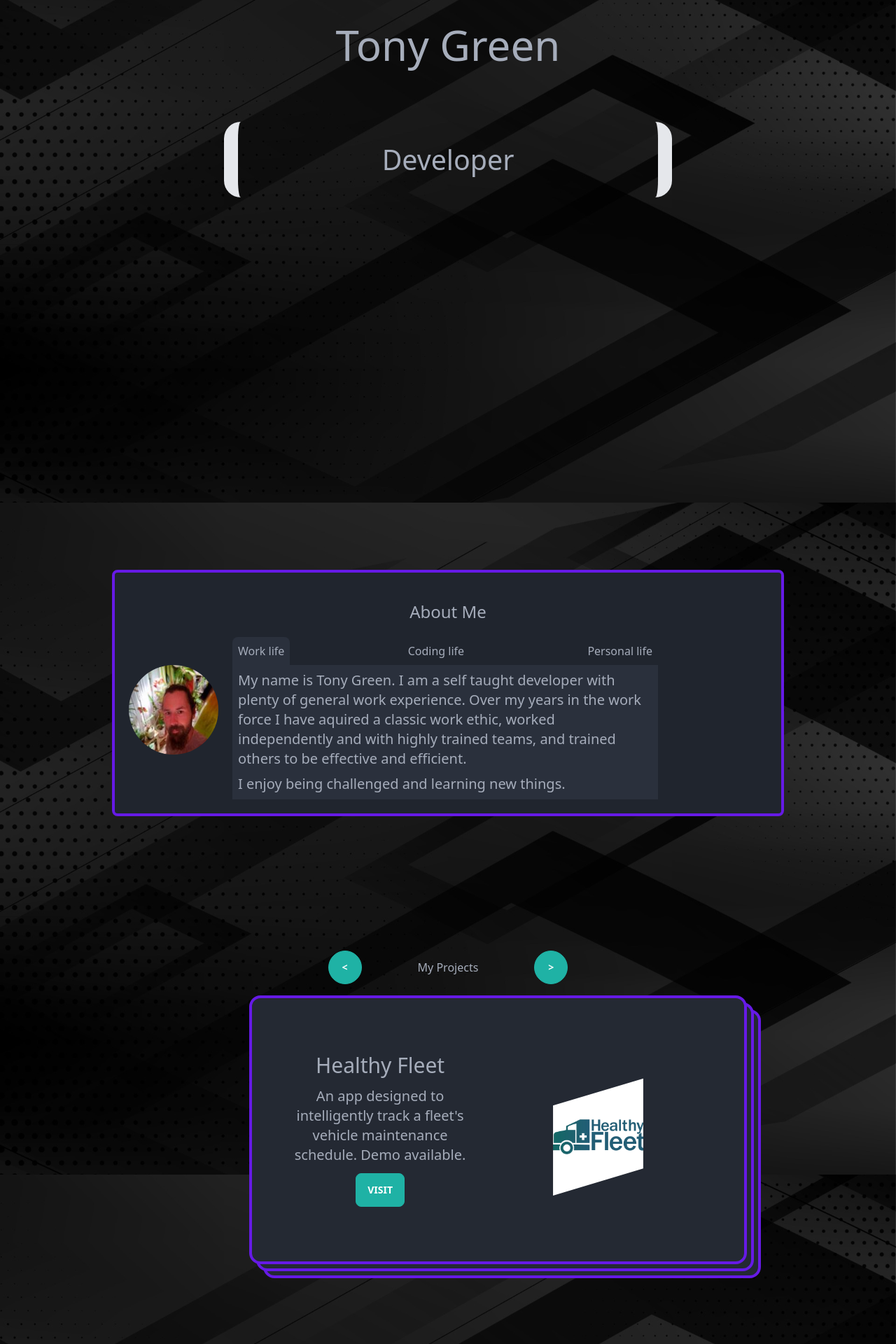
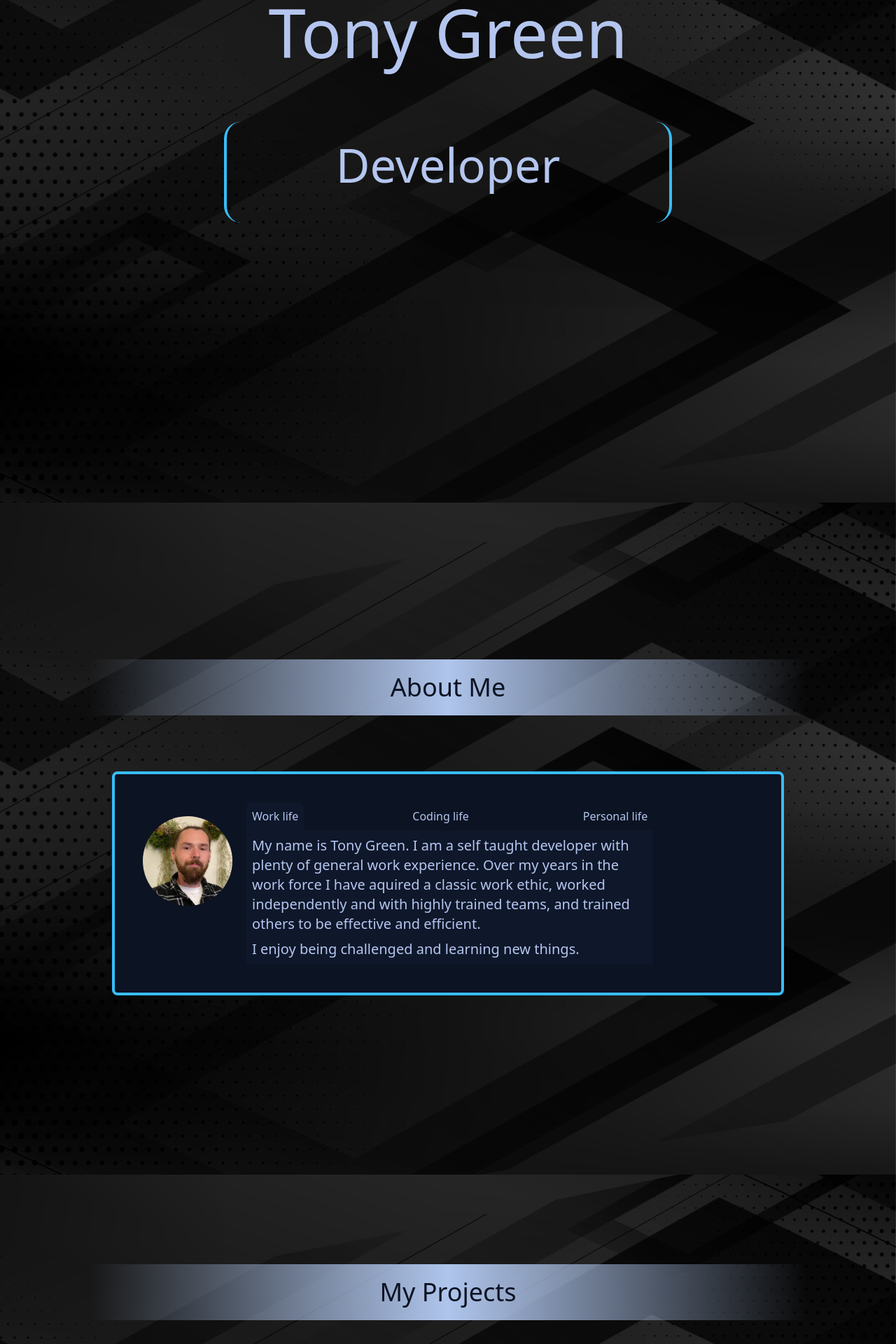
Before and after one commit to treading0light/portfolio, a Nuxt app: page / in a window 1280 px wide. Shown: the part 242-2162 px from the top of the page at 70% size. Built offline with nearby package versions, Linux system fonts and the light colour scheme.

Commit message:
redesigned most components, broke code down further into components.

```diff
--- a/app.vue
+++ b/app.vue
@@ -1,5 +1,5 @@
 <template>
-  <div data-theme="dark" id="main">
+  <div data-theme="night" id="main">
     <Head>
       <Meta name="og:image" content="/images/og-image.PNG" />
       <Meta name="og:image:type" content="image/PNG" />
--- a/components/AnimateText.vue
+++ b/components/AnimateText.vue
@@ -1,9 +1,9 @@
 <template>
-	<div class="w-1/2 sm:mx-auto relative border-x-8 md:border-x-[20px] rounded-3xl overflow-hidden
+	<div class="w-1/2 sm:mx-auto relative border-x-4 border-primary rounded-3xl overflow-hidden
 
-	text-sm
-	md:text-xl
-	lg:text-3xl
+	text-lg
+	md:text-2xl
+	lg:text-5xl
 	">
 
 		<p v-for="word in row1Words" :key="word" :id="word"
@@ -27,7 +27,7 @@
 	//
 
 	const row1Words = [
-		'Web Developer',
+	'Web Developer',
     'Database Architect',
     'Cool Guy',
     'Team Member',
@@ -72,10 +72,6 @@
 
 			el.style.fontSize = '150%'
 
-			console.log('after ' + offsetBottom(el))
-
-
-
 		} else { // if not last, animate in new element
 
 			slideIn(el, count)
@@ -105,24 +101,20 @@
 		// even=animate from bottom, odd=top
 		if (isEven(index)) {
 
-			// set initial position, make visible, then move
-			// to end position
+			// set initial position, make visible
 			el.style.bottom = '-' + h.toString() + 'px'
 			el.style.visibility = 'visible'
 
 			// move to end position
 			el.style.transform = 'translateY(-' + distance + 'px)'
 
+
+
 		} else {
 
 			el.style.top = '-' + h.toString() + 'px'
 			el.style.visibility = 'visible'
 
-			// if element is to grow after slide in,
-			// different end position is needed to be center
-			if(grows === true) {
-				distance -= percent(distance, 25)
-			}
 			el.style.transform = 'translateY(' + distance + 'px)'
 
 		}
--- /dev/null
+++ b/components/Bio.vue
@@ -0,0 +1,87 @@
+<template>
+	<div class="w-9/12 flex bg-base-300 rounded-lg border-4 border-primary items-center
+	flex-col p-5 gap-5
+	sm:flex-row sm:p-10">
+
+			<img class="mask mask-circle w-32 sm:self-start" src="/images/tony.jpg">
+
+			<div class="flex flex-col w-full md:w-2/3">
+
+				<div class="w-full flex flex-row justify-between text-center">
+					<p v-for="obj in textOptions" @click="makeActive(obj.id)" :id="obj.id" class="about-tab p-2 rounded-t-lg hover:cursor-pointer">{{ obj.title }}</p>
+				</div>
+
+				<div class="bg-base-100 p-2 flex flex-col gap-2">
+					<p class="lg:text-xl" v-for="line in text">{{ line }}</p>
+				</div>
+
+			</div>
+		</div>
+</template>
+
+<script setup>
+	// text to display
+	const text = ref(null)
+
+	const textOptions = [
+
+		{
+			id: "work-life",
+			title: "Work life",
+			bodyArray: [
+				"My name is Tony Green. I am a self taught developer with plenty of general work experience. Over my years in the work force I have aquired a classic work ethic, worked independently and with highly trained teams, and trained others to be effective and efficient.",
+				"I enjoy being challenged and learning new things."
+			]
+		},
+
+		{
+			id: "coding-life",
+			title: "Coding life",
+			bodyArray: [
+				"I began my coding journey with 'Python Crash Course' by Eric Matthes. Once I finished the book I signed up for a web developer course where I learned Html, CSS, PHP, and Javascript.",
+				"While working through all these steps I had been building projects. From CLI games with python, to web pages with vanilla JS and PHP, to web apps using frameworks like Laravel and Vue/Nuxt.",
+				"Today I continue to expand my coding skillset with new projects and plenty of research."
+			]
+		},
+
+		{
+			id: "personal-life",
+			title: "Personal life",
+			bodyArray: [
+				"I am a Washington born, husband and father of two.",
+				"I highly value my time with family and friends. Good conversation is worth it's weight in gold.",
+				"I seek challenges in sports like skydiving and martial arts."
+			]
+		}
+	]
+
+	//
+	// Utilities
+	//
+
+	const selectDialog = (id) => {
+		const selection = textOptions.filter(obj => obj.id === id)
+
+		text.value = selection[0].bodyArray
+	}
+
+	const makeActive = (id) => {
+		// remove backgrounds from all
+		let tabs = Array.from(document.querySelectorAll('.about-tab'))
+
+		for (let tab of tabs) {
+			tab.classList.remove('bg-base-100')
+		}
+
+		// add background for active
+		const el = document.getElementById(id)
+		el.classList.add('bg-base-100')
+
+		selectDialog(id)
+
+	}
+
+	onMounted(() => {
+		makeActive("work-life")
+	})
+</script>
--- a/components/GoodNav.vue
+++ b/components/GoodNav.vue
@@ -1,29 +1,30 @@
 <template>
     <div>
 
-        <div id="topNav" class="fixed top-5 w-full flex justify-center gap-40 pointer-events-none"
+        <div id="topNav" class="fixed top-5 w-full flex justify-center gap-10 sm:gap-40 pointer-events-none"
         style="z-index: 15;">
 
             <img @click="openTab('https://github.com/treading0light')"
-             class="w-6 pointer-events-auto hover:cursor-pointer bg-white"
+             class="w-6 lg:w-10 pointer-events-auto hover:cursor-pointer bg-white"
              src="/images/github.png">
 
             <img @click="openTab('https://twitter.com/tony0green')"
-            class="w-6 pointer-events-auto hover:cursor-pointer"
+            class="w-6 lg:w-10 pointer-events-auto hover:cursor-pointer"
             src="/images/twitter.png">
 
             <img @click="openTab('https://www.linkedin.com/in/tony-green-b661b489/')"
-            class="w-6 pointer-events-auto hover:cursor-pointer"
+            class="w-6 lg:w-10 pointer-events-auto hover:cursor-pointer"
             src="/images/linkedin.png">
 
         </div>
 
         <div id="sideNav" class="fixed w-10 sm:w-20 min-h-screen flex flex-col justify-center items-center text-base-content whitespace-nowrap
         text-3xl gap-28
+        md:text-5xl md:gap-52
 
         ">
 
-            <h3 @click="scrollTo('stack')" class="-rotate-90 hover:cursor-pointer">Projects</h3>
+            <h3 @click="scrollTo('projects')" class="-rotate-90 hover:cursor-pointer">Projects</h3>
             <h3 @click="scrollTo('about')" class="-rotate-90 hover:cursor-pointer">About Me</h3>
         </div>
 
@@ -51,7 +52,7 @@
     }
 
     const scrollTo = (id) => {
-        const pos = document.getElementById(id).offsetTop - 150
+        const pos = document.getElementById(id).offsetTop - 75
         console.log(pos)
         window.scroll({
             top: pos,
--- a/components/MyFooter.vue
+++ b/components/MyFooter.vue
@@ -8,7 +8,7 @@
 	  <a href="https://www.vecteezy.com/free-vector/dark">Dark Vectors by Vecteezy</a>
 
 	  <div class="grid-flow-col gap-4 md:place-self-center md:justify-self-end">
-	    <a><svg xmlns="http://www.w3.org/2000/svg" width="24" height="24" viewBox="0 0 24 24" class="fill-current"><path d="M24 4.557c-.883.392-1.832.656-2.828.775 1.017-.609 1.798-1.574 2.165-2.724-.951.564-2.005.974-3.127 1.195-.897-.957-2.178-1.555-3.594-1.555-3.179 0-5.515 2.966-4.797 6.045-4.091-.205-7.719-2.165-10.148-5.144-1.29 2.213-.669 5.108 1.523 6.574-.806-.026-1.566-.247-2.229-.616-.054 2.281 1.581 4.415 3.949 4.89-.693.188-1.452.232-2.224.084.626 1.956 2.444 3.379 4.6 3.419-2.07 1.623-4.678 2.348-7.29 2.04 2.179 1.397 4.768 2.212 7.548 2.212 9.142 0 14.307-7.721 13.995-14.646.962-.695 1.797-1.562 2.457-2.549z"></path></svg>
+	    <a @click="openTab('https://twitter.com/tony0green')"><svg xmlns="http://www.w3.org/2000/svg" width="24" height="24" viewBox="0 0 24 24" class="fill-current"><path d="M24 4.557c-.883.392-1.832.656-2.828.775 1.017-.609 1.798-1.574 2.165-2.724-.951.564-2.005.974-3.127 1.195-.897-.957-2.178-1.555-3.594-1.555-3.179 0-5.515 2.966-4.797 6.045-4.091-.205-7.719-2.165-10.148-5.144-1.29 2.213-.669 5.108 1.523 6.574-.806-.026-1.566-.247-2.229-.616-.054 2.281 1.581 4.415 3.949 4.89-.693.188-1.452.232-2.224.084.626 1.956 2.444 3.379 4.6 3.419-2.07 1.623-4.678 2.348-7.29 2.04 2.179 1.397 4.768 2.212 7.548 2.212 9.142 0 14.307-7.721 13.995-14.646.962-.695 1.797-1.562 2.457-2.549z"></path></svg>
 	    </a>
 	    <a><svg xmlns="http://www.w3.org/2000/svg" width="24" height="24" viewBox="0 0 24 24" class="fill-current"><path d="M19.615 3.184c-3.604-.246-11.631-.245-15.23 0-3.897.266-4.356 2.62-4.385 8.816.029 6.185.484 8.549 4.385 8.816 3.6.245 11.626.246 15.23 0 3.897-.266 4.356-2.62 4.385-8.816-.029-6.185-.484-8.549-4.385-8.816zm-10.615 12.816v-8l8 3.993-8 4.007z"></path></svg></a>
 	    <a><svg xmlns="http://www.w3.org/2000/svg" width="24" height="24" viewBox="0 0 24 24" class="fill-current"><path d="M9 8h-3v4h3v12h5v-12h3.642l.358-4h-4v-1.667c0-.955.192-1.333 1.115-1.333h2.885v-5h-3.808c-3.596 0-5.192 1.583-5.192 4.615v3.385z"></path></svg></a>
@@ -16,6 +16,9 @@
 	</footer>
 </template>
 
-<script>
+<script setup>
+    const openTab = (url) => {
+    window.open(url, "_blank")
+}
 
 </script>
--- a/components/Projects.vue
+++ b/components/Projects.vue
@@ -1,11 +1,5 @@
 <template>
-	<div id="stack" class="w-2/3 min-h-screen relative">
-
-		<div style="z-index: 11;" class="absolute text-xl -top-16 left-auto flex w-full justify-center items-center gap-5 md:gap-20">
-			<p @click="flip('back')" class="btn btn-circle btn-accent">&lt</p>
-			<h1 class="whitespace-nowrap text-sm sm:text-base">My Projects</h1>
-			<p @click="flip('forward')" class="btn btn-circle btn-accent"> > </p>
-		</div>
+	<div id="stack" class="w-2/3 min-h-screen relative mr-[10%]">
 
 		<div v-for="project in projects"
 		class="flip-card card text-center absolute p-1 sm:p-10 bg-base-200 border-4 border-primary h-96 w-10/12
@@ -15,7 +9,7 @@
 				<p class="text-sm lg:text-xl">{{ project.description }}</p>
 
 				<div v-if="project.link != '' " class="card-action justify-end">
-					<a class="btn btn-accent " :href="project.link">Visit</a>
+					<a class="btn btn-secondary " :href="project.link">Visit</a>
 				</div>
 
 			</div>
@@ -76,6 +70,11 @@
 
 	}
 
+	defineExpose({
+        // must expose methods to be called by parent
+        flip
+    })
+
 	onMounted(() => {
 		// get array of card elements
 		cards.value = Array.from(document.querySelectorAll('.flip-card'))
--- a/components/Section-1.vue
+++ b/components/Section-1.vue
@@ -1,10 +1,9 @@
 <template>
 	<div class="w-full flex flex-col gap-10 lg:gap-20 h-screen items-center justify-center">
 
-		<div id="content" class="w-1/2 text-base-content text-center"
-        >
+		<div id="content" class="w-1/2 text-base-content text-center">
 
-	        <h1 class="m-auto text-2xl md:text-4xl lg:text-6xl">Tony Green</h1>
+	        <h1 class="m-auto text-4xl md:text-6xl lg:text-8xl">Tony Green</h1>
         </div>
 
         <AnimateText />
--- a/components/Section-2.vue
+++ b/components/Section-2.vue
@@ -1,94 +1,14 @@
 <template>
-	<div id="about" class="w-9/12 bg-base-300 rounded-lg border-4 border-primary">
+	<div id="about" class="w-full flex flex-col items-center justify-center">
 
-		<h1 class="w-full text-center text-2xl mt-10">About Me</h1>
+		<TitleBanner title="About Me" />
 
-		<div class="flex flex-col sm:flex-row p-5 gap-5 items-center">
+		<Bio />
 
-			<img class="mask mask-circle w-32 h-52 sm:self-start" src="/images/tony.jpg">
 
-			<div class="flex flex-col w-full md:w-2/3">
-
-				<div class="w-full flex flex-row justify-between text-center">
-					<p v-for="obj in textOptions" @click="makeActive(obj.id)" :id="obj.id" class="about-tab p-2 rounded-t-lg hover:cursor-pointer">{{ obj.title }}</p>
-				</div>
-
-				<div class="bg-base-100 p-2 flex flex-col gap-2">
-					<p class="lg:text-xl" v-for="line in text">{{ line }}</p>
-				</div>
-
-			</div>
-		</div>
 	</div>
 </template>
 
 <script setup>
 
-	// text to display
-	const text = ref(null)
-
-	const textOptions = [
-
-		{
-			id: "work-life",
-			title: "Work life",
-			bodyArray: [
-				"My name is Tony Green. I am a self taught developer with plenty of general work experience. Over my years in the work force I have aquired a classic work ethic, worked independently and with highly trained teams, and trained others to be effective and efficient.",
-				"I enjoy being challenged and learning new things."
-			]
-		},
-
-		{
-			id: "coding-life",
-			title: "Coding life",
-			bodyArray: [
-				"I began my coding journey with 'Python Crash Course' by Eric Matthes. Once I finished the book I signed up for a web developer course where I learned Html, CSS, PHP, and Javascript.",
-				"While working through all these steps I had been building projects. From CLI games with python, to web pages with vanilla JS and PHP, to projects using frameworks like Laravel and Vue/Nuxt.",
-				"Today I continue to expand my coding skillset with new "
-			]
-		},
-
-		{
-			id: "personal-life",
-			title: "Personal life",
-			bodyArray: [
-				"I am a Washington born, husband and father of two.",
-				"I highly value my time with family and friends. Good conversation is worth it's weight in gold.",
-				"I seek challenges in sports like skydiving and martial arts."
-			]
-		}
-	]
-
-	//
-	// Utilities
-	//
-
-	const selectDialog = (id) => {
-		const selection = textOptions.filter(obj => obj.id === id)
-
-		text.value = selection[0].bodyArray
-	}
-
-	const makeActive = (id) => {
-		// remove backgrounds from all
-		let tabs = Array.from(document.querySelectorAll('.about-tab'))
-
-		for (let tab of tabs) {
-			tab.classList.remove('bg-base-100')
-		}
-
-		// add background for active
-		const el = document.getElementById(id)
-		el.classList.add('bg-base-100')
-
-		selectDialog(id)
-
-	}
-
-	onMounted(() => {
-		makeActive("work-life")
-	})
-
-
-
 </script>
--- /dev/null
+++ b/components/Section-3.vue
@@ -0,0 +1,69 @@
+<template>
+	<div id="projects" class="w-full flex flex-col items-center">
+
+		<TitleBanner title="My Projects" />
+
+		<div style="z-index: 11;" class="text-xl flex w-full justify-center items-center gap-5 md:gap-20 mb-6">
+			<p @click="flip('back')" class="btn btn-circle btn-secondary">&lt</p>
+			<p @click="flip('forward')" class="btn btn-circle btn-secondary"> > </p>
+		</div>
+
+		<Projects ref="proj" :projects="projects" />
+	</div>
+
+</template>
+
+<script setup>
+	const proj = ref(null)
+
+	const projects = [
+    {
+      name: 'Healthy Fleet',
+      description: "An app designed to intelligently track a fleet's vehicle maintenance schedule. Demo available.",
+      img: "/images/hf-logo-edit.png",
+      link: "https://www.healthyfleet.org",
+      details: [
+        "PHP/Laravel",
+        "jQuery",
+        "TailwindCSS",
+        "MongoDB"
+      ],
+    },
+    {
+      name: 'The Brothers Green',
+      description: "A tech blog created by my brother and I. Inside you can find code tutorials I created, including how I made these cards. ",
+      img: "/images/dall-e-1.png",
+      link: "https://brothers-green.vercel.app/",
+      details: [
+        "Nuxt 3",
+        "Content v2",
+        "TailwindCSS"
+
+      ],
+    },
+    {
+      name: 'Your new webapp!',
+      description: "Hire me and we will make something amazing.",
+      img: "/images/space-needle-edit.png",
+      link: "",
+      details: [
+        "Javascript",
+        "PHP",
+        "Python",
+        "And more!"
+      ],
+    }
+  ]
+
+  const flip = (direction) => {
+  	// console.log(proj.value)
+  	proj.value?.flip(direction)
+  }
+</script>
+
+<style scoped>
+	h1 {
+		/*background-color: rgba(0, 177, 166, 1.0);*/
+		background: linear-gradient(to right, rgba(255, 255, 255, 0.0), rgba(255, 255, 255, 1.0), rgba(255, 255, 255, 0.0));
+	}
+</style>
--- /dev/null
+++ b/components/TitleBanner.vue
@@ -0,0 +1,18 @@
+<template>
+	<div class="w-full">
+		<h1 class="w-4/5 text-center py-5 text-4xl mb-20 w-1/2 m-auto text-base-300">{{ title }}</h1>
+	</div>
+</template>
+
+<script setup>
+	const props = defineProps({
+		title: String
+	})
+</script>
+
+<style scoped>
+	h1 {
+		/*background-color: rgba(0, 177, 166, 1.0);*/
+		background: linear-gradient(to right, rgba(175, 197, 236, 0.0), rgba(175, 197, 236, 1.0), rgba(175, 197, 236, 0.0));
+	}
+</style>
--- a/pages/index.vue
+++ b/pages/index.vue
@@ -1,74 +1,12 @@
 <template>
-  <div @scroll="handleScroll()" id="top" class="min-h-screen w-screen flex flex-col items-center gap-64">
+  <div id="top" class="min-h-screen w-screen flex flex-col items-center gap-64 md:gap-96">
 
       <Section-1 />
 
       <Section-2 />
 
-      <Projects :projects="projects" />
+      <Section-3 />
 
   </div>
 
 </template>
-
-<script setup>
-  const scrollPos = ref(0)
-
-  const projects = [
-    {
-      name: 'Healthy Fleet',
-      description: "An app designed to intelligently track a fleet's vehicle maintenance schedule. Demo available.",
-      img: "/images/hf-logo-edit.png",
-      link: "https://www.healthyfleet.org",
-      details: [
-        "PHP/Laravel",
-        "jQuery",
-        "TailwindCSS",
-        "MongoDB"
-      ],
-    },
-    {
-      name: 'The Brothers Green',
-      description: "A tech blog created by my brother and I. In it I have created code tutorials including components used here. ",
-      img: "/images/dall-e-1.png",
-      link: "https://brothers-green.vercel.app/",
-      details: [
-        "Nuxt 3",
-        "Content v2",
-        "TailwindCSS"
-
-      ],
-    },
-    {
-      name: 'Your new webapp!',
-      description: "Hire me and we will make something amazing.",
-      img: "/images/space-needle-edit.png",
-      link: "",
-      details: [
-        "Javascript",
-        "PHP",
-        "Python",
-        "And more!"
-      ],
-    }
-  ]
-
-  const handleScroll = () => {
-    scrollPos.value = window.scrollY
-    console.log(scrollPos.value)
-  }
-
-  const handleClick = () => {
-    console.log('click')
-  }
-
-
-</script>
-
-<style>
-
-  #top {
-
-  }
-
-</style>
```
Also changed, not shown: public/images/tony-original.jpg (added), public/images/tony.jpg.
